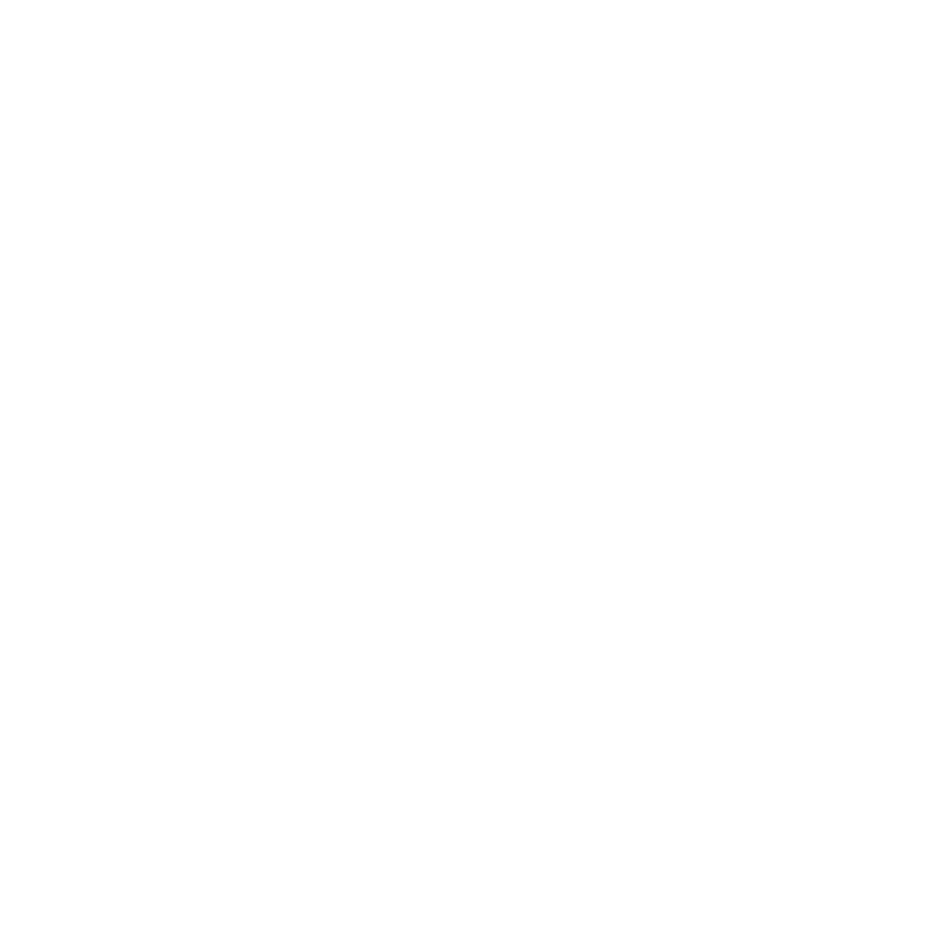
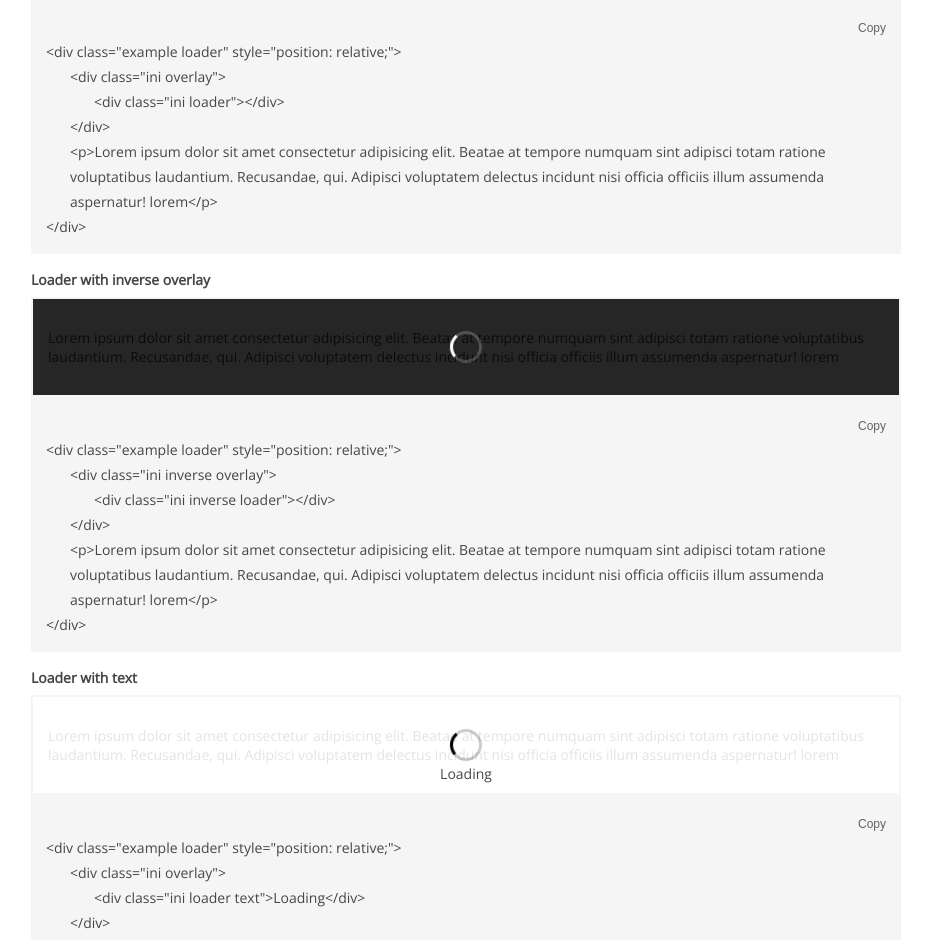
Before and after one commit to Ovinsyah/inicss, a Vue app: page /documentation/collection/loader in a window 1280 px wide. Shown: the part 520-1460 px from the top of the page, without its empty margins (284-1214 px from the left). Before the commit the page ends 800 px from the top, so only its background shows below. Built offline with nearby package versions, Linux system fonts and the light colour scheme.

Commit message:
update loader

```diff
--- a/public/assets/css/ini.css
+++ b/public/assets/css/ini.css
@@ -2002,15 +2002,37 @@
   display: block;
   height: 32px;
   width: 32px;
-  -webkit-animation: inner 1.5s cubic-bezier(0.77, 0, 0.175, 1) infinite;
-  animation: inner 1.5s cubic-bezier(0.77, 0, 0.175, 1) infinite; }
-
-@-webkit-keyframes inner {
+  position: relative; }
+
+.ini.loader.inverse {
+  color: #fff; }
+
+.ini.loader:after {
+  content: "";
+  display: block;
+  position: absolute;
+  top: 0;
+  left: 0;
+  bottom: 0;
+  right: 0;
+  margin: auto;
+  height: 32px;
+  width: 32px;
+  border: 3px solid transparent;
+  border-top: 3px solid #000;
+  border-radius: 50%;
+  -webkit-animation: outer 0.9s cubic-bezier(0.77, 0, 0.175, 1) infinite;
+  animation: outer 0.9s cubic-bezier(0.77, 0, 0.175, 1) infinite; }
+
+.ini.inverse.loader:after {
+  border-top: 3px solid #fff !important; }
+
+@-webkit-keyframes outer {
   0% {
     -webkit-transform: rotate(0deg); }
   100% {
     -webkit-transform: rotate(360deg); } }
-@keyframes loader-2-2 {
+@keyframes outer {
   0% {
     transform: rotate(0deg); }
   100% {
@@ -2026,46 +2048,16 @@
   margin: auto;
   height: 32px;
   width: 32px;
-  border: 3px solid transparent;
-  border-top: 3px solid #000;
-  border-radius: 50%;
-  -webkit-animation: outer 1.5s cubic-bezier(0.77, 0, 0.175, 1) infinite;
-  animation: outer 1.5s cubic-bezier(0.77, 0, 0.175, 1) infinite; }
-
-.ini.inverse.loader:before {
-  border-top: 3px solid #fff !important; }
-
-@-webkit-keyframes outer {
-  0% {
-    -webkit-transform: rotate(0deg); }
-  100% {
-    -webkit-transform: rotate(360deg); } }
-@keyframes outer {
-  0% {
-    transform: rotate(0deg); }
-  100% {
-    transform: rotate(360deg); } }
-.ini.loader:after {
-  content: "";
-  display: block;
-  position: absolute;
-  top: 0;
-  left: 0;
-  bottom: 0;
-  right: 0;
-  margin: auto;
-  height: 32px;
-  width: 32px;
   border: 3px solid #000;
   opacity: .2;
   border-radius: 50%; }
 
-.ini.inverse.loader:after {
+.ini.inverse.loader:before {
   border: 3px solid #fff;
   opacity: .2; }
 
 .ini.overlay {
-  background: rgba(0, 0, 0, 0.85);
+  background: rgba(255, 255, 255, 0.85);
   position: absolute;
   top: 0;
   left: 0;
@@ -2075,4 +2067,12 @@
   .ini.overlay .loader {
     margin: auto; }
 
+.ini.overlay.inverse {
+  background: rgba(0, 0, 0, 0.85); }
+
+.ini.loader.text {
+  width: auto;
+  height: auto;
+  padding-top: 3.5rem; }
+
 /*# sourceMappingURL=ini.css.map */
--- a/public/assets/css/ini.scss
+++ b/public/assets/css/ini.scss
@@ -2438,35 +2438,18 @@
     INI LOADER
 ===============================================================
 */
-
-
 .ini.loader {
     display: block;
     height: 32px;
     width: 32px;
-    -webkit-animation: inner 1.5s cubic-bezier(0.770, 0.000, 0.175, 1.000) infinite;
-    animation: inner 1.5s cubic-bezier(0.770, 0.000, 0.175, 1.000) infinite;
-}
-
-@-webkit-keyframes inner {
-    0% {
-        -webkit-transform: rotate(0deg);
-    }
-    100% {
-        -webkit-transform: rotate(360deg);
-    }
-}
-
-@keyframes loader-2-2 {
-    0% {
-        transform: rotate(0deg);
-    }
-    100% {
-        transform: rotate(360deg);
-    }
-}
-
-.ini.loader:before {
+    position: relative;
+}
+
+.ini.loader.inverse{
+    color: #fff;
+}
+
+.ini.loader:after {
     content: "";
     display: block;
     position: absolute;
@@ -2480,11 +2463,11 @@
     border: 3px solid transparent;
     border-top: 3px solid #000;
     border-radius: 50%;
-    -webkit-animation: outer 1.5s cubic-bezier(0.770, 0.000, 0.175, 1.000) infinite;
-    animation: outer 1.5s cubic-bezier(0.770, 0.000, 0.175, 1.000) infinite;
-}
-
-.ini.inverse.loader:before{
+    -webkit-animation: outer .9s cubic-bezier(0.770, 0.000, 0.175, 1.000) infinite;
+    animation: outer .9s cubic-bezier(0.770, 0.000, 0.175, 1.000) infinite;
+}
+
+.ini.inverse.loader:after{
     border-top: 3px solid #fff !important;
 }
 
@@ -2506,7 +2489,7 @@
     }
 }
 
-.ini.loader:after {
+.ini.loader:before {
 	content: "";
 	display: block;
 	position: absolute;
@@ -2520,13 +2503,13 @@
 	border-radius: 50%;
 }
 
-.ini.inverse.loader:after{
+.ini.inverse.loader:before{
     border: 3px solid #fff;
     opacity: .2;
 }
 
 .ini.overlay{
-    background: rgba(0, 0, 0, 0.85);
+    background: rgba(255, 255, 255, 0.85);
     position: absolute;
     top: 0;
     left: 0;
@@ -2538,3 +2521,13 @@
         margin: auto;
     }
 }
+
+.ini.overlay.inverse{
+    background: rgba(0, 0, 0, 0.85);
+}
+
+.ini.loader.text{
+    width: auto;
+    height: auto;
+    padding-top: 3.5rem;
+}
--- a/src/views/documentation/collection/Loader.vue
+++ b/src/views/documentation/collection/Loader.vue
@@ -16,15 +16,43 @@
               <button class="ini button copy onCopy">Copy</button>
             </div>
             <div class="area selected">
+              &#x3C;div class=&#x22;ini loader&#x22;&#x3E;&#x3C;/div&#x3E;
+            </div>
+            <textarea cols="100" rows="100" class="hidden">&#x3C;div class=&#x22;ini loader&#x22;&#x3E;&#x3C;/div&#x3E;</textarea>
+          </div>
 
+          <h4 class="mt-3">Loader with overlay</h4>
+          <div>Penampung utama perlu ditambahkan style "position: relative", agar overlay tetap berada di dalam penampung utama. Pada contoh di bawah, penampung utama yang digunakan adalah "example loader"</div>
+          <div class="example loader" style="position: relative;">
+            <div class="ini overlay">
+              <div class="ini loader"></div>
+            </div>
+          <p>Lorem ipsum dolor sit amet consectetur adipisicing elit. Beatae at tempore numquam sint adipisci totam ratione voluptatibus laudantium. Recusandae, qui. Adipisci voluptatem delectus incidunt nisi officia officiis illum assumenda aspernatur! lorem</p>
+          </div>
+          <div class="code">
+            <div class="ini align right">
+              <button class="ini button copy onCopy">Copy</button>
+            </div>
+            <div class="area selected">
+              <div>&#x3C;div class=&#x22;example loader&#x22; style=&#x22;position: relative;&#x22;&#x3E;</div>
+                <div class="ml-4">&#x3C;div class=&#x22;ini overlay&#x22;&#x3E;</div>
+                  <div class="ml-5">&#x3C;div class=&#x22;ini loader&#x22;&#x3E;&#x3C;/div&#x3E;</div>
+                <div class="ml-4">&#x3C;/div&#x3E;</div>
+                <div class="ml-4">&#x3C;p&#x3E;Lorem ipsum dolor sit amet consectetur adipisicing elit. Beatae at tempore numquam sint adipisci totam ratione voluptatibus laudantium. Recusandae, qui. Adipisci voluptatem delectus incidunt nisi officia officiis illum assumenda aspernatur! lorem&#x3C;/p&#x3E;</div>
+              <div>&#x3C;/div&#x3E;</div>
             </div>
             <textarea cols="100" rows="100" class="hidden">
-            </textarea>
+&#x3C;div class=&#x22;example loader&#x22; style=&#x22;position: relative;&#x22;&#x3E;
+  &#x3C;div class=&#x22;ini overlay&#x22;&#x3E;
+    &#x3C;div class=&#x22;ini loader&#x22;&#x3E;&#x3C;/div&#x3E;
+  &#x3C;/div&#x3E;
+  &#x3C;p&#x3E;Lorem ipsum dolor sit amet consectetur adipisicing elit. Beatae at tempore numquam sint adipisci totam ratione voluptatibus laudantium. Recusandae, qui. Adipisci voluptatem delectus incidunt nisi officia officiis illum assumenda aspernatur! lorem&#x3C;/p&#x3E;
+&#x3C;/div&#x3E;</textarea>
           </div>
 
-          <h4 class="mt-3">Loader with overlay and loader with inverse color</h4>
+          <h4 class="mt-3">Loader with inverse overlay</h4>
           <div class="example loader" style="position: relative;">
-            <div class="ini overlay">
+            <div class="ini inverse overlay">
               <div class="ini inverse loader"></div>
             </div>
           <p>Lorem ipsum dolor sit amet consectetur adipisicing elit. Beatae at tempore numquam sint adipisci totam ratione voluptatibus laudantium. Recusandae, qui. Adipisci voluptatem delectus incidunt nisi officia officiis illum assumenda aspernatur! lorem</p>
@@ -34,11 +62,50 @@
               <button class="ini button copy onCopy">Copy</button>
             </div>
             <div class="area selected">
-
+              <div>&#x3C;div class=&#x22;example loader&#x22; style=&#x22;position: relative;&#x22;&#x3E;</div>
+                <div class="ml-4">&#x3C;div class=&#x22;ini inverse overlay&#x22;&#x3E;</div>
+                  <div class="ml-5">&#x3C;div class=&#x22;ini inverse loader&#x22;&#x3E;&#x3C;/div&#x3E;</div>
+                <div class="ml-4">&#x3C;/div&#x3E;</div>
+                <div class="ml-4">&#x3C;p&#x3E;Lorem ipsum dolor sit amet consectetur adipisicing elit. Beatae at tempore numquam sint adipisci totam ratione voluptatibus laudantium. Recusandae, qui. Adipisci voluptatem delectus incidunt nisi officia officiis illum assumenda aspernatur! lorem&#x3C;/p&#x3E;</div>
+              <div>&#x3C;/div&#x3E;</div>
             </div>
             <textarea cols="100" rows="100" class="hidden">
-            </textarea>
+&#x3C;div class=&#x22;example loader&#x22; style=&#x22;position: relative;&#x22;&#x3E;
+  &#x3C;div class=&#x22;ini inverse overlay&#x22;&#x3E;
+    &#x3C;div class=&#x22;ini inverse loader&#x22;&#x3E;&#x3C;/div&#x3E;
+  &#x3C;/div&#x3E;
+  &#x3C;p&#x3E;Lorem ipsum dolor sit amet consectetur adipisicing elit. Beatae at tempore numquam sint adipisci totam ratione voluptatibus laudantium. Recusandae, qui. Adipisci voluptatem delectus incidunt nisi officia officiis illum assumenda aspernatur! lorem&#x3C;/p&#x3E;
+&#x3C;/div&#x3E;</textarea>
           </div>
+
+          <h4 class="mt-3">Loader with text</h4>
+          <div class="example loader" style="position: relative;">
+            <div class="ini overlay">
+              <div class="ini loader text">Loading</div>
+            </div>
+          <p>Lorem ipsum dolor sit amet consectetur adipisicing elit. Beatae at tempore numquam sint adipisci totam ratione voluptatibus laudantium. Recusandae, qui. Adipisci voluptatem delectus incidunt nisi officia officiis illum assumenda aspernatur! lorem</p>
+          </div>
+          <div class="code">
+            <div class="ini align right">
+              <button class="ini button copy onCopy">Copy</button>
+            </div>
+            <div class="area selected">
+              <div>&#x3C;div class=&#x22;example loader&#x22; style=&#x22;position: relative;&#x22;&#x3E;</div>
+                <div class="ml-4">&#x3C;div class=&#x22;ini overlay&#x22;&#x3E;</div>
+                  <div class="ml-5">&#x3C;div class=&#x22;ini loader text&#x22;&#x3E;Loading&#x3C;/div&#x3E;</div>
+                <div class="ml-4">&#x3C;/div&#x3E;</div>
+                <div class="ml-4">&#x3C;p&#x3E;Lorem ipsum dolor sit amet consectetur adipisicing elit. Beatae at tempore numquam sint adipisci totam ratione voluptatibus laudantium. Recusandae, qui. Adipisci voluptatem delectus incidunt nisi officia officiis illum assumenda aspernatur! lorem&#x3C;/p&#x3E;</div>
+              <div>&#x3C;/div&#x3E;</div>
+            </div>
+            <textarea cols="100" rows="100" class="hidden">
+&#x3C;div class=&#x22;example loader&#x22; style=&#x22;position: relative;&#x22;&#x3E;
+  &#x3C;div class=&#x22;ini overlay&#x22;&#x3E;
+    &#x3C;div class=&#x22;ini loader text&#x22;&#x3E;Loading&#x3C;/div&#x3E;
+  &#x3C;/div&#x3E;
+  &#x3C;p&#x3E;Lorem ipsum dolor sit amet consectetur adipisicing elit. Beatae at tempore numquam sint adipisci totam ratione voluptatibus laudantium. Recusandae, qui. Adipisci voluptatem delectus incidunt nisi officia officiis illum assumenda aspernatur! lorem&#x3C;/p&#x3E;
+&#x3C;/div&#x3E;</textarea>
+          </div>
+
         </div>
       </div>
     </div>
```
Also changed, not shown: 1 other file (tests, documents, lock files or other folders).
